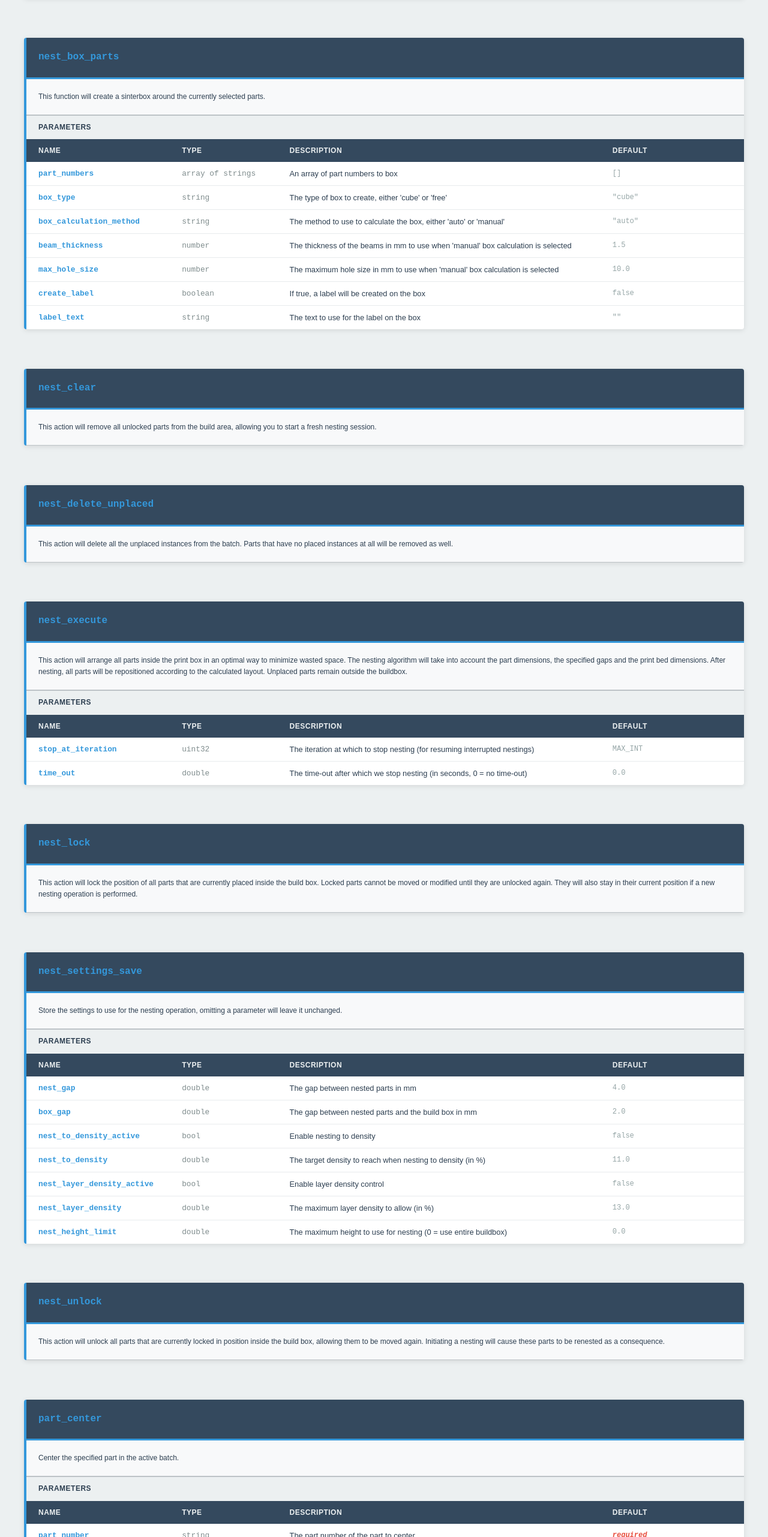
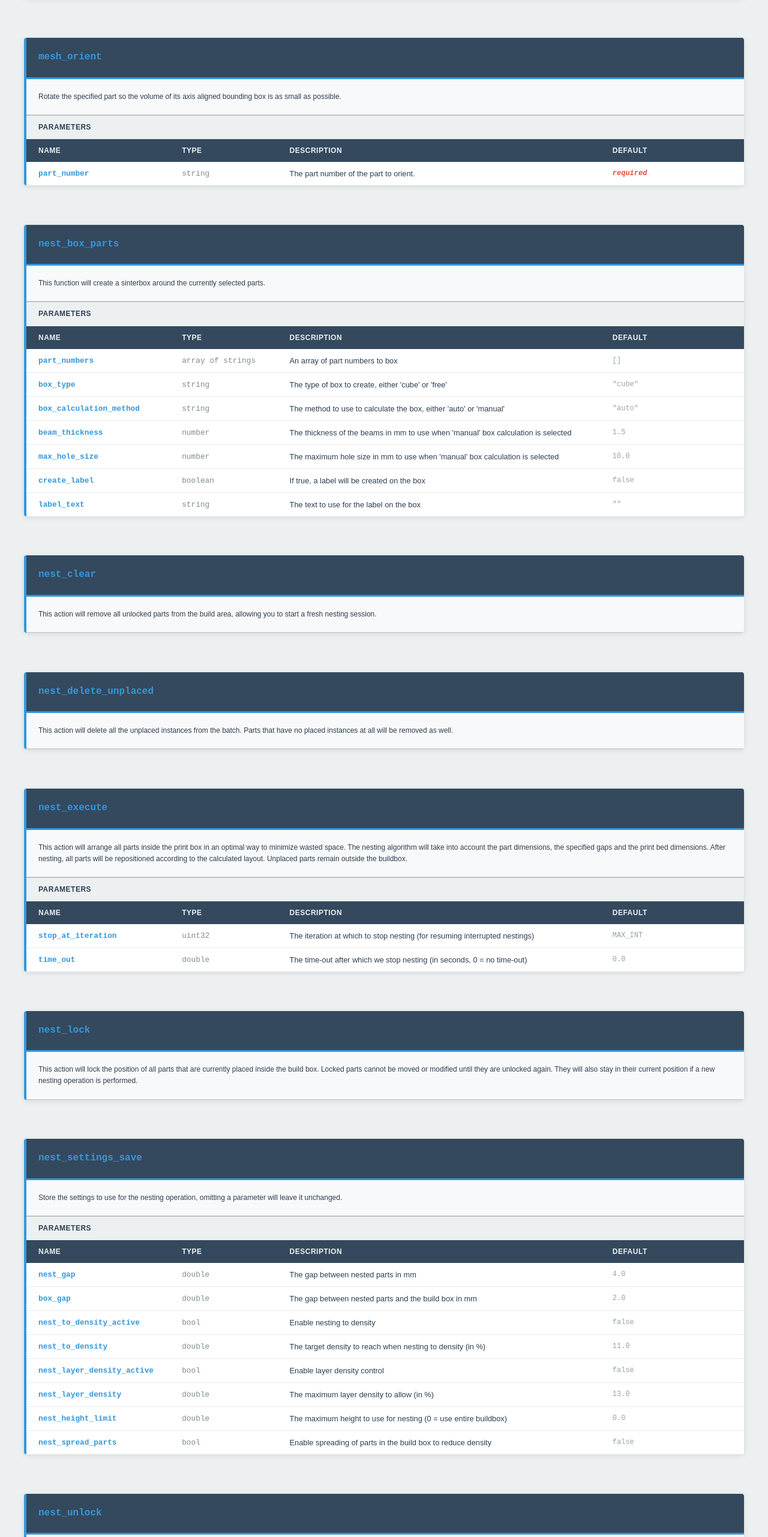
Before and after one commit to amispro/AMIS-Runtime, a plain HTML site: page documentation/api_documentation.html in a window 1280 px wide. Shown: the part 2720-5283 px from the top of the page at 60% size. Drawn offline with Linux system fonts and the light colour scheme.

Commit message:
Runtime 3.5.3 documentation and API

```diff
--- a/api/amis.js
+++ b/api/amis.js
@@ -11,6 +11,7 @@ module.exports = {
 	batch_save_as:function(){addline(arguments.callee.name,arguments[0]);},
 	batch_settings_save:function(){addline(arguments.callee.name,arguments[0]);},
 	batch_unplaced:function(){addline(arguments.callee.name,arguments[0]);},
+	mesh_orient:function(){addline(arguments.callee.name,arguments[0]);},
 	nest_box_parts:function(){addline(arguments.callee.name,arguments[0]);},
 	nest_clear:function(){addline(arguments.callee.name,arguments[0]);},
 	nest_delete_unplaced:function(){addline(arguments.callee.name,arguments[0]);},
--- a/documentation/api_documentation.html
+++ b/documentation/api_documentation.html
@@ -152,6 +152,21 @@
 </div>
 <br/>
 <div>
+<p><strong>mesh_orient</strong></p>
+<p>Rotate the specified part so the volume of its axis aligned bounding box is as small as possible.</p>
+<h3>Parameters</h3>
+<table>
+<tr><th>Name</th><th>Type</th><th>Description</th><th>Default</th></tr>
+<tr>
+<td>part_number</td>
+<td>string</td>
+<td>The part number of the part to orient.</td>
+<td><i>required</i></td>
+</tr>
+</table>
+</div>
+<br/>
+<div>
 <p><strong>nest_box_parts</strong></p>
 <p>This function will create a sinterbox around the currently selected parts.</p>
 <h3>Parameters</h3>
@@ -285,6 +300,12 @@
 <td>double</td>
 <td>The maximum height to use for nesting (0 = use entire buildbox)</td>
 <td>0.0</td>
+</tr>
+<tr>
+<td>nest_spread_parts</td>
+<td>bool</td>
+<td>Enable spreading of parts in the build box to reduce density</td>
+<td>false</td>
 </tr>
 </table>
 </div>
```
